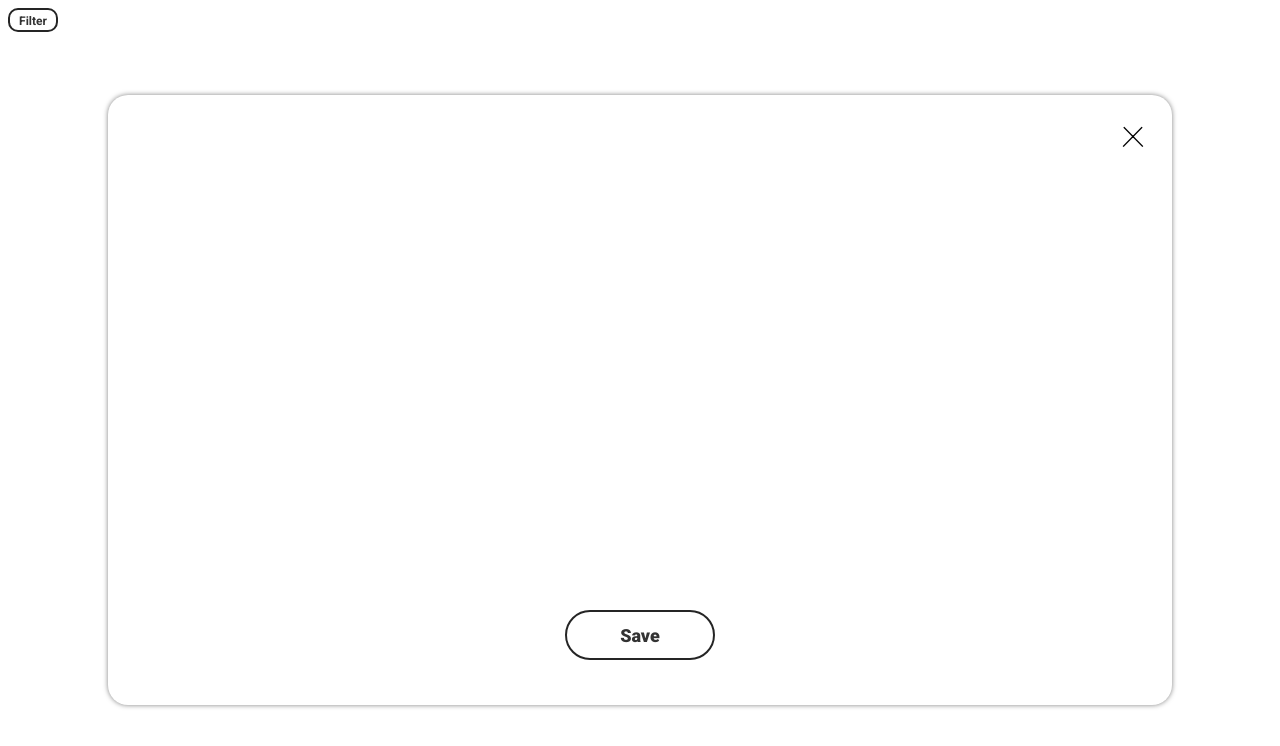
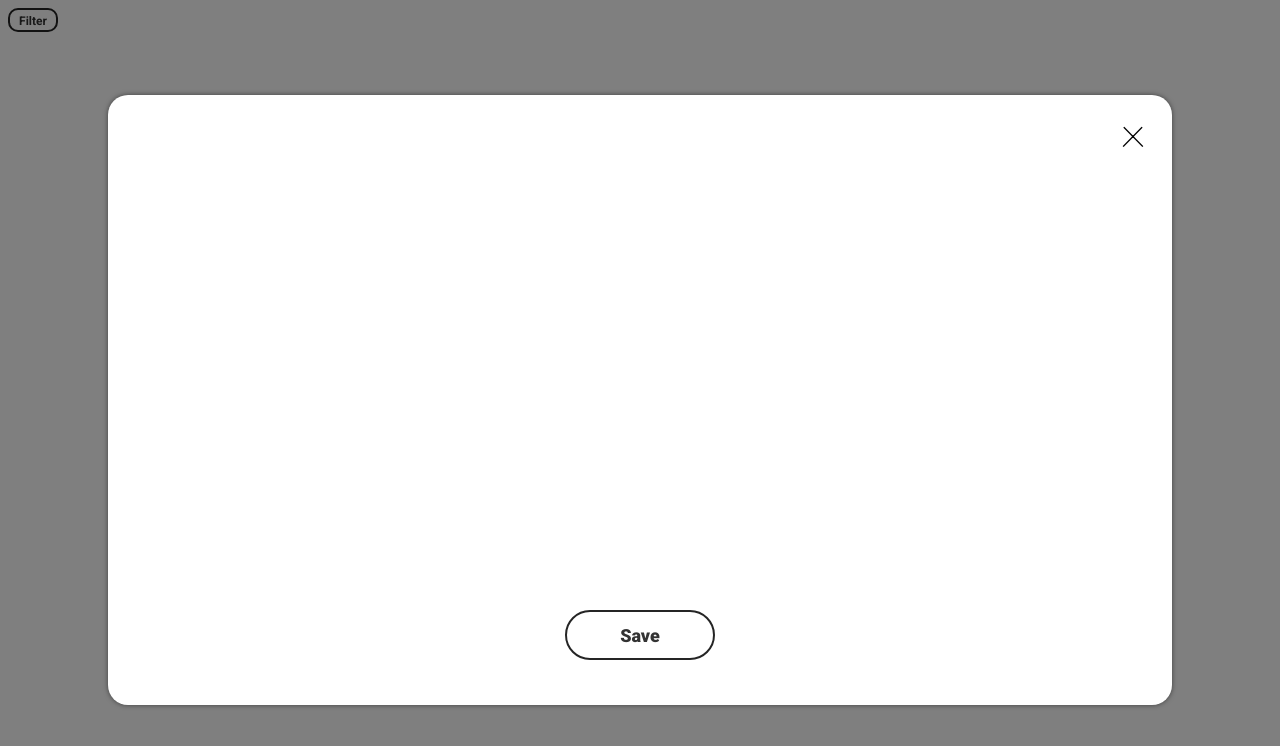
Before and after one commit to cyfake/random-quote-generator, a plain HTML site: page index.html in a window 1280 px wide. Both pictures are taken after a click on the button "Filter". Drawn offline with nearby package versions, Linux system fonts and the light colour scheme; no server answers.

Commit message:
Add overlay when filter modal is in view

```diff
--- a/app.js
+++ b/app.js
@@ -56,17 +56,18 @@ document.addEventListener("DOMContentLoaded", () => {
 
 const modal = document.querySelector('.modal');
 const modalCloseBtn = document.querySelector('.modal-close');
-
-//TODO: ADD GRAY BACKGROUND WHEN MODAL POPS UP
+const overlay = document.querySelector('#overlay');
 
 modalCloseBtn.addEventListener('click', function() {
     modal.classList.toggle('visible');
+    overlay.classList.toggle('active');
 })
 
 const filterBtn = document.querySelector('#filter-btn');
 
 filterBtn.addEventListener('click', function() {
     modal.classList.toggle('visible');
+    overlay.classList.toggle('active');
 })
 
 const filterForm = document.querySelector('#filter');
@@ -74,6 +75,7 @@ const filterForm = document.querySelector('#filter');
 filterForm.addEventListener('submit', function(event) {
     event.preventDefault();
     setTags();
+    overlay.classList.toggle('active');
 })
 
 const saveBtn = document.querySelector('#save-btn');
--- a/index.html
+++ b/index.html
@@ -37,6 +37,8 @@
             </button>
         </main>
     </div>
+    <div id="overlay">
+    </div>
     <script src="app.js"></script>
 </body>
 </html>
--- a/styles.css
+++ b/styles.css
@@ -124,6 +124,22 @@ main {
     transform: scale(100) translateX(2px);
 }
 
+#overlay {
+    position: absolute;
+    opacity: 0;
+    top: 0;
+    bottom: 0;
+    right: 0;
+    left: 0;
+    background-color: rgba(0, 0, 0, 0.5);
+    pointer-events: none;
+}
+
+#overlay.active {
+    opacity: 1;
+    pointer-events: all;
+}
+
 #filter-btn {
     height: 0.24rem;
     width: 0.5rem;
```
